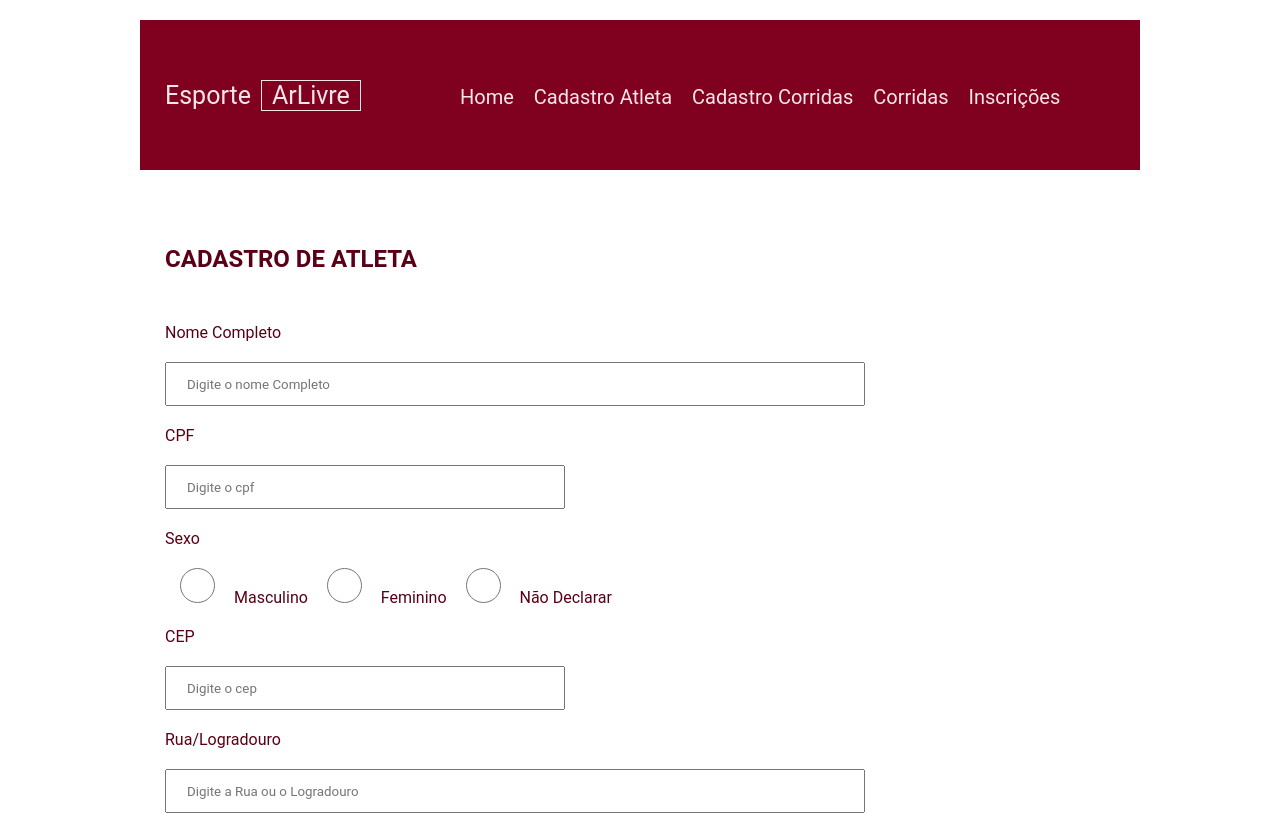
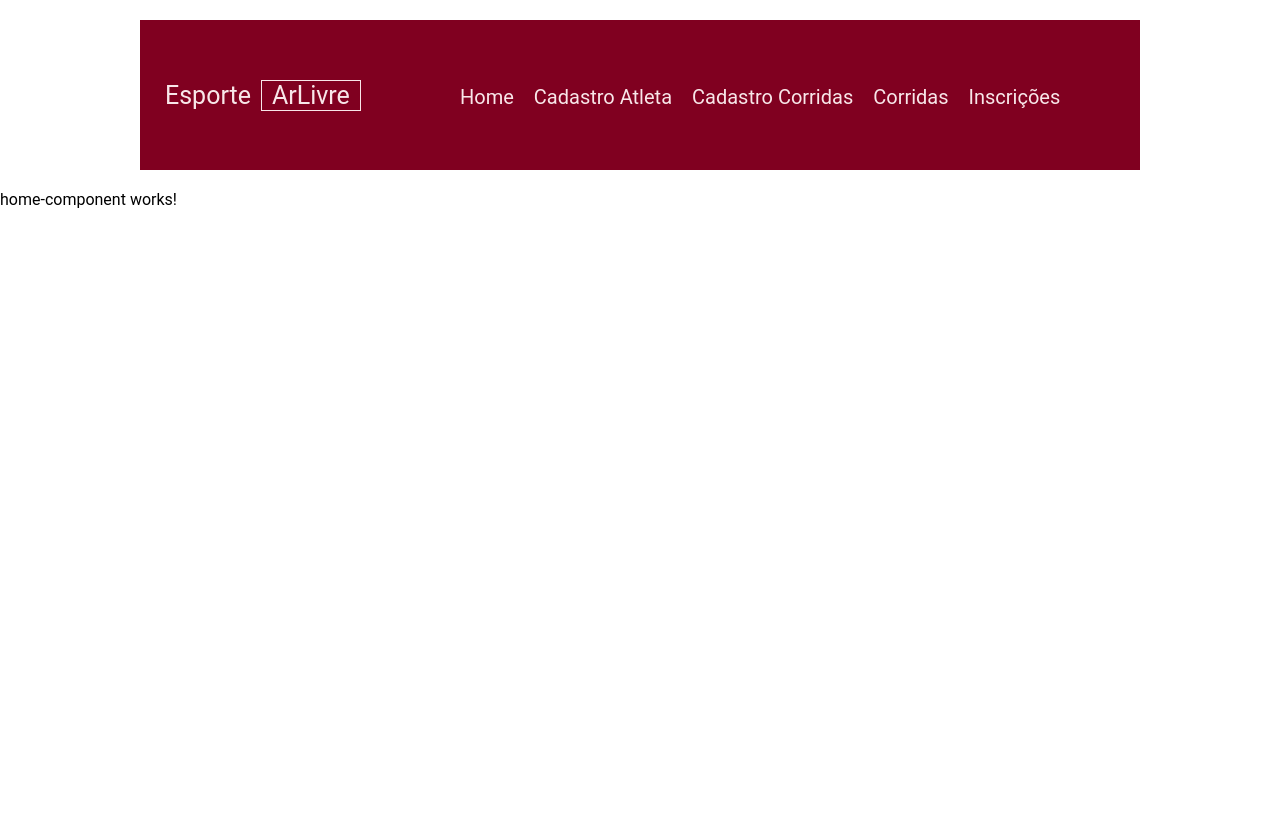
Before and after one commit to Drielle15/Esporte_arlivre, an Angular app: page /home in a window 1280 px wide. Before the commit this address led to /. Shown: the top 814 px of the page. Built offline with nearby package versions, Linux system fonts and the light colour scheme.

Commit message:
atualizando

```diff
--- a/src/app/app.html
+++ b/src/app/app.html
@@ -1,5 +1,5 @@
 <app-menu-component></app-menu-component>
 
-<app-atleta-component></app-atleta-component>
+
 
 <router-outlet></router-outlet>
--- a/src/app/app.routes.ts
+++ b/src/app/app.routes.ts
@@ -1,4 +1,22 @@
 import { Routes } from '@angular/router';
+import { HomeComponent } from './component/home-component/home-component';
+import { AtletaComponent } from './component/atleta-component/atleta-component';
 
+export const routes: Routes = [
 
-export const routes: Routes = [];
+    {
+       path:"",
+       redirectTo:"/home",
+       pathMatch:"full"
+
+    },
+
+    {
+        path:"home",
+        component: HomeComponent
+    },
+     {
+        path:"cadastroAtleta",
+        component: AtletaComponent,
+     }
+];
--- a/src/app/app.ts
+++ b/src/app/app.ts
@@ -3,11 +3,10 @@ import { RouterOutlet } from '@angular/router';
 
 import { MenuComponent } from './component/menu-component/menu-component';
 
-import { AtletaComponent } from './component/atleta-component/atleta-component';
 
 @Component({
   selector: 'app-root',
-  imports: [RouterOutlet, MenuComponent,AtletaComponent],
+  imports: [RouterOutlet, MenuComponent],
   templateUrl: './app.html',
   styleUrl: './app.css'
 })
--- a/src/app/component/atleta-component/atleta-component.css
+++ b/src/app/component/atleta-component/atleta-component.css
@@ -4,6 +4,7 @@
     margin: 20px auto;
     padding: 25px;
     color: var(--cor02);
+    border: 3px solid var(--cor01);
 }
 
 
@@ -31,11 +32,11 @@ input{
 }
 
 .input01{
-    width: 700px;
+    width: 300px;
 
 }
 .input02{
-    width: 400px;
+    width: 300px;
 }
 
 input[type="radio"]{
--- a/src/app/component/atleta-component/atleta-component.html
+++ b/src/app/component/atleta-component/atleta-component.html
@@ -5,11 +5,11 @@
     <form action="" id="form-atleta">
         <label for="nome">Nome Completo</label>
         <input type="text" name="nome" id="nome" class="input01"
-        maxlength="60" required placeholder="Digite o nome Completo">
+        maxlength="60" required placeholder="Digite seu Nome Completo">
 
         <label for="cpf">CPF</label>
         <input type="text" name="cpf" id="cpf" class="input02"
-        maxlength="14" required placeholder="Digite o cpf">
+        maxlength="14" required placeholder="Digite seu CPF">
 
         <label for="sexo">Sexo</label>
         <input type="radio" name="sexo" id="sexoM" class="radio01" required
@@ -21,7 +21,7 @@
 
         <label for="cep">CEP</label>
         <input type="text" name="cep" id="cep" class="input02" maxlength="9"
-        required placeholder="Digite o cep">
+        required placeholder="Digite o CEP">
 
         <label for="rua-logradouro">Rua/Logradouro</label>
         <input type="text" name="rua-logradouro" id="rua-logradouro"
--- a/src/app/component/menu-component/menu-component.html
+++ b/src/app/component/menu-component/menu-component.html
@@ -5,11 +5,11 @@
 
     <nav id="menu">
         <ul id="ul-menu">
-            <li><a href="#" class="lnk-menu">Home</a></li>
-            <li><a href="#" class="lnk-menu">Cadastro Atleta</a></li>
-            <li><a href="#" class="lnk-menu">Cadastro Corridas</a></li>
-            <li><a href="#" class="lnk-menu">Corridas</a></li>
-            <li><a href="#" class="lnk-menu">Inscrições</a></li>
+            <li><a routerLink="/home" class="lnk-menu">Home</a></li>
+            <li><a routerLink="/cadrastroAtleta" class="lnk-menu">Cadastro Atleta</a></li>
+            <li><a routerLink="/" class="lnk-menu">Cadastro Corridas</a></li>
+            <li><a routerLink="/" class="lnk-menu">Corridas</a></li>
+            <li><a routerLink="/" class="lnk-menu">Inscrições</a></li>
         </ul>
     </nav>
 </header>
--- a/src/app/component/menu-component/menu-component.ts
+++ b/src/app/component/menu-component/menu-component.ts
@@ -1,8 +1,9 @@
 import { Component } from '@angular/core';
 
+import { RouterLink } from '@angular/router';
 @Component({
   selector: 'app-menu-component',
-  imports: [],
+  imports: [RouterLink],
   templateUrl: './menu-component.html',
   styleUrl: './menu-component.css',
 })
```
